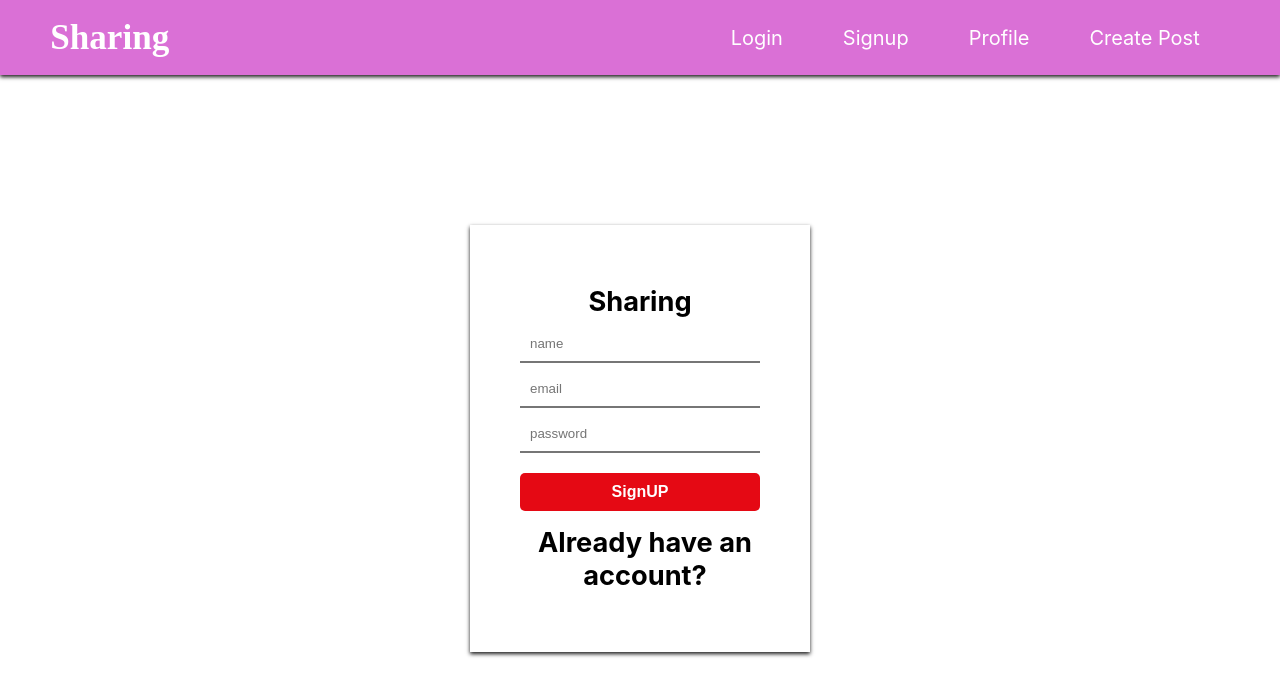
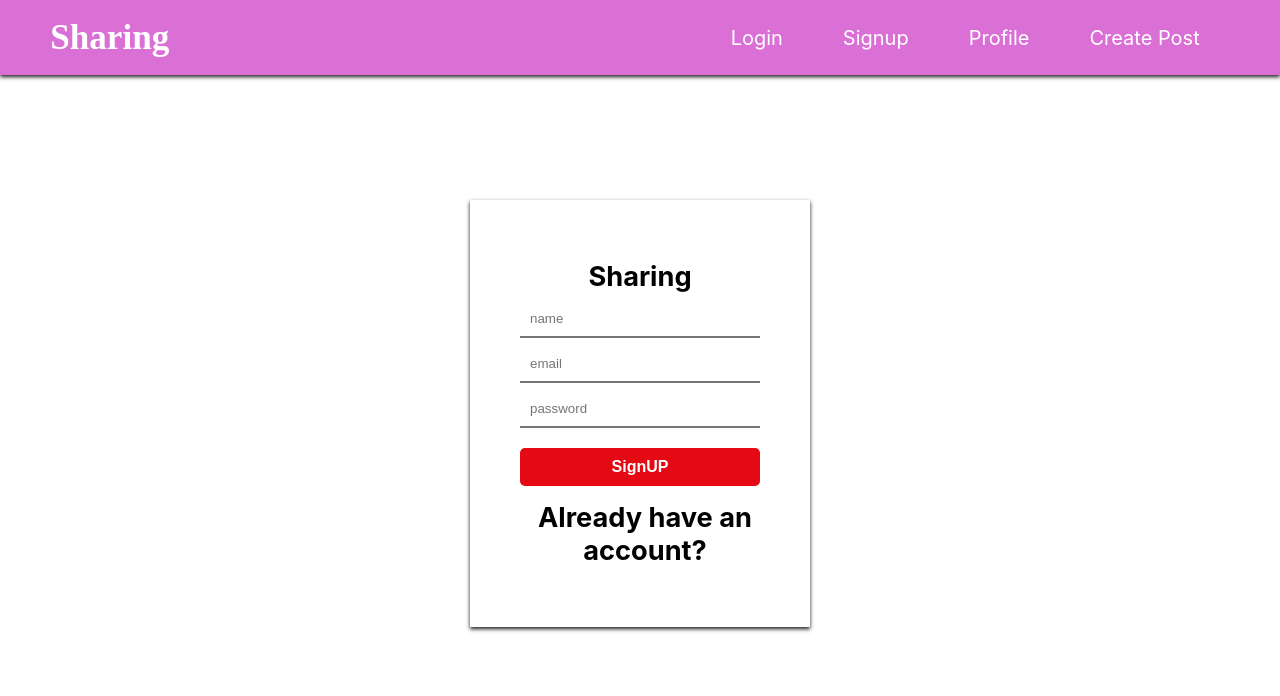
Before and after one commit to ggarushi/sharing, a React (Create React App) app in the folder client/: page /signup in a window 1280 px wide. Shown: the top 696 px of the page. Built offline with nearby package versions, Linux system fonts and the light colour scheme; a web font is replaced by a local one.

Commit message:
signup set

```diff
--- a/client/package.json
+++ b/client/package.json
@@ -2,11 +2,12 @@
   "name": "client",
   "version": "0.1.0",
   "private": true,
-  "proxy":"http://localhost:5000",
+  "proxy": "http://localhost:5000",
   "dependencies": {
     "@testing-library/jest-dom": "^5.11.10",
     "@testing-library/react": "^11.2.6",
     "@testing-library/user-event": "^12.8.3",
+    "materialize-css": "^1.0.0-rc.2",
     "react": "^17.0.2",
     "react-dom": "^17.0.2",
     "react-router-dom": "^5.2.0",
--- a/client/src/App.css
+++ b/client/src/App.css
@@ -10,7 +10,7 @@
     max-width:340px;
     /* border: 3px solid green; */
     padding:40px;
-    margin-top: 150px;
+    margin-top: 125px;
     box-shadow: 0 2px 4px 0 rgba(0,0,0,0.9);
 }
 .auth-card{
@@ -47,3 +47,8 @@ input:focus{
 .bottom{
    margin-top:15px;
 }
+#toast-container{
+    top:30px !important;
+    right:20px !important;
+    left:auto !important;
+}
--- a/client/src/Components/screens/Signup.js
+++ b/client/src/Components/screens/Signup.js
@@ -1,23 +1,38 @@
 import React,{useState} from 'react';
-import {Link} from 'react-router-dom';
+import {Link,useHistory} from 'react-router-dom';
+import M from 'materialize-css';
+import '../../App.css';
 const Signup=()=>{
     const [name,setName]=useState("");
     const [password,setPassword]=useState("");
     const [email,setEmail]=useState("");
+    const history=useHistory();
     const PostData=()=>{
+        if(!/^(([^<>()\[\]\\.,;:\s@"]+(\.[^<>()\[\]\\.,;:\s@"]+)*)|(".+"))@((\[[0-9]{1,3}\.[0-9]{1,3}\.[0-9]{1,3}\.[0-9]{1,3}])|(([a-zA-Z\-0-9]+\.)+[a-zA-Z]{2,}))$/.test(email)){
+            M.toast({html: "invalid email",classes:"#c62828 red darken-3"})
+            return
+        }
         fetch("/signup",{
             method:"post",
             headers:{
                 "Content-Type":"application/json"
             },
             body:JSON.stringify({
-                name:"",
-                password:"",
-                email:""
+                name,
+                password,
+                email
             })
         }).then(res=>res.json())
         .then(data=>{
-            console.log(data)
+           if(data.error){
+               M.toast({html:data.error,classes:"#3f51b5 indigo"})
+           }
+           else{
+               M.toast({html:data.message,classes:"#43a047 green darken-1"})
+               history.push('/signin');
+           }
+        }).catch(error=>{
+            console.log(error);
         })
     }
     return (
```
Also changed, not shown: 1 other file (tests, documents, lock files or other folders).
